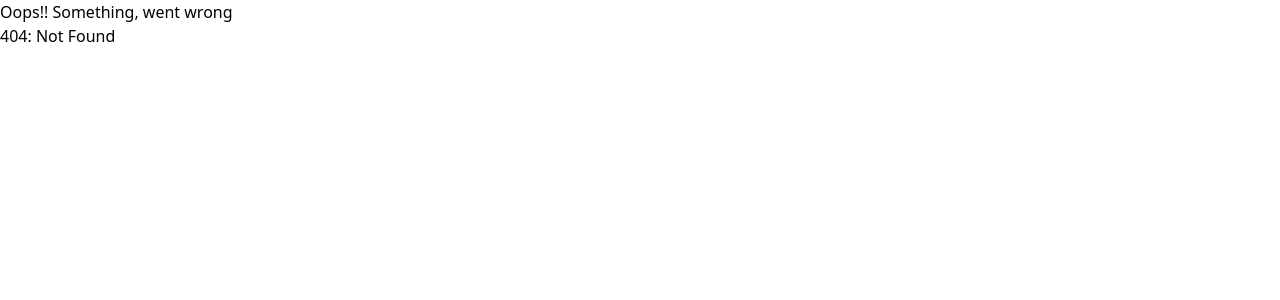
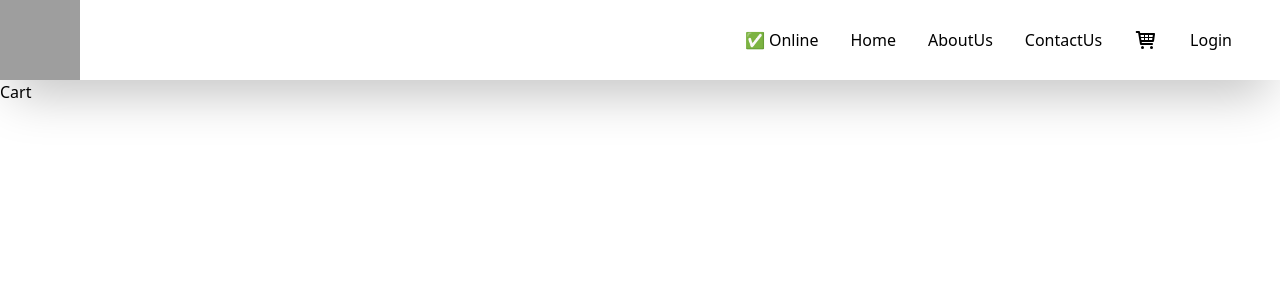
Before and after one commit to surichakkirala/my-react, a React (Vite) app: page /cart in a window 1280 px wide. Before the commit this address had no page. Shown: the top 300 px of the page. Built offline with nearby package versions, Linux system fonts and the light colour scheme; grey boxes are pictures that could not be loaded.

Commit message:
Redux commits -1

```diff
--- a/package.json
+++ b/package.json
@@ -26,9 +26,11 @@
     "tailwindcss": "^4.0.15"
   },
   "dependencies": {
+    "@reduxjs/toolkit": "^2.6.1",
     "react": "^19.0.0",
     "react-dom": "^19.0.0",
     "react-icons": "^5.5.0",
+    "react-redux": "^9.2.0",
     "react-router-dom": "^7.3.0"
   },
   "browserslist": [
--- a/src/App.js
+++ b/src/App.js
@@ -7,14 +7,19 @@ import AboutUs from "./components/AboutUs";
 import Contact from "./components/Contact";
 import Error from "./components/Error";
 import RestaurantMenu from "./components/RestaurantMenu";
+import { Provider } from "react-redux";
+import appStore from "./store/appStore";
+import Cart from "./components/Cart";
 
 const Grocery = lazy(() => import("./components/Grocery"));
 const AppComponent = () => {
   return (
-    <div className="app">
-      <Header />
-      <Outlet />
-    </div>
+    <Provider store={appStore}>
+      <div className="app">
+        <Header />
+        <Outlet />
+      </div>
+    </Provider>
   );
 };
 
@@ -35,6 +40,7 @@ const appRouter = createBrowserRouter([
         ),
       },
       { path: "/restaurant/:resId", element: <RestaurantMenu /> },
+      { path: "/cart", element: <Cart /> },
     ],
     errorElement: <Error />,
   },
--- /dev/null
+++ b/src/components/Cart.js
@@ -0,0 +1,9 @@
+const Cart = () => {
+  return (
+    <div>
+      <h1>Cart</h1>
+    </div>
+  );
+};
+
+export default Cart;
--- a/src/components/Header.js
+++ b/src/components/Header.js
@@ -3,9 +3,14 @@ import { LOGO_URL } from "../utils/constants";
 import { Link } from "react-router-dom";
 import useOnlineStatus from "../utils/useOnlineStatus";
 import { TiShoppingCart } from "react-icons/ti";
+import { useSelector } from "react-redux";
 const Header = () => {
   const [btnNameReact, setBtnNameReact] = useState("Login");
   const isOnline = useOnlineStatus();
+
+  //subscribing to the store using a Selector
+  const cartItems = useSelector((store) => store.cart.items);
+  console.log(cartItems.length);
   return (
     <div className="w-screen h-20 flex justify-between items-center shadow-2xl">
       <div>
@@ -33,8 +38,16 @@ const Header = () => {
           </li>
 
           <li className="px-4">
-            <Link className="hover:text-orange-600">
-              <TiShoppingCart />
+            <Link
+              className="hover:text-orange-600 flex justify-center items-center"
+              to={"/cart"}
+            >
+              <TiShoppingCart className="w-6 h-6" />
+              {cartItems.length !== 0 && (
+                <span className="mb-4 text-white bg-orange-600 w-6 h-6 text-center rounded-full">
+                  {cartItems.length}
+                </span>
+              )}
             </Link>
           </li>
           <div>
--- a/src/components/ItemsList.js
+++ b/src/components/ItemsList.js
@@ -1,8 +1,16 @@
 import { useState } from "react";
 import { CDN_URL } from "../utils/constants";
 import CardText from "./CardText";
+import { useDispatch, useSelector } from "react-redux";
+import { addItemsToCart } from "../slices/cartSlice";
 
 const ItemsList = ({ items }) => {
+  //Dispatching action
+  const dispatch = useDispatch();
+  const handleAddItem = (item) => {
+    dispatch(addItemsToCart(item));
+  };
+
   return (
     <div>
       {items.map((item) => (
@@ -26,7 +34,10 @@ const ItemsList = ({ items }) => {
           </div>
           <div className="w-3/12 p-4">
             <div className="absolute">
-              <button className=" p-2 px-5 mx-5 my-20  rounded-lg font-bold bg-white text-green-600 shadow-lg">
+              <button
+                className=" p-2 px-5 mx-5 my-20  rounded-lg font-bold bg-white text-green-600 shadow-lg cursor-pointer"
+                onClick={() => handleAddItem(item.card.info)}
+              >
                 ADD
               </button>
             </div>
--- /dev/null
+++ b/src/slices/cartSlice.js
@@ -0,0 +1,34 @@
+import { createSlice, current } from "@reduxjs/toolkit";
+
+const cartSlice = createSlice({
+  name: "cart",
+  initialState: {
+    items: [],
+  },
+  reducers: {
+    addItemsToCart: (state, action) => {
+      //Vanilla(Older) Redux => Don't MUTATE STATE
+      //   const newState = [...state];
+      //   newState.items.push(action.payload);
+      //   return newState;
+      //mutating the state here in Redux Toolkit
+      console.log("state", state);
+      console.log("action", action);
+      state.items.push(action.payload);
+      console.log(current(state));
+    },
+
+    removeItemsFromCart: (state, action) => {
+      //need to update logic
+      state.items.pop();
+    },
+    clearCart: (state) => {
+      state.items.length = 0;
+    },
+  },
+});
+
+export const { addItemsToCart, removeItemsFromCart, clearCart } =
+  cartSlice.actions;
+
+export default cartSlice.reducer;
--- /dev/null
+++ b/src/store/appStore.js
@@ -0,0 +1,10 @@
+import { configureStore } from "@reduxjs/toolkit";
+import cartReducer from "../slices/cartSlice";
+
+const appStore = configureStore({
+  reducer: {
+    cart: cartReducer,
+  },
+});
+
+export default appStore;
```
Also changed, not shown: 2 other files (tests, documents, lock files or other folders).
